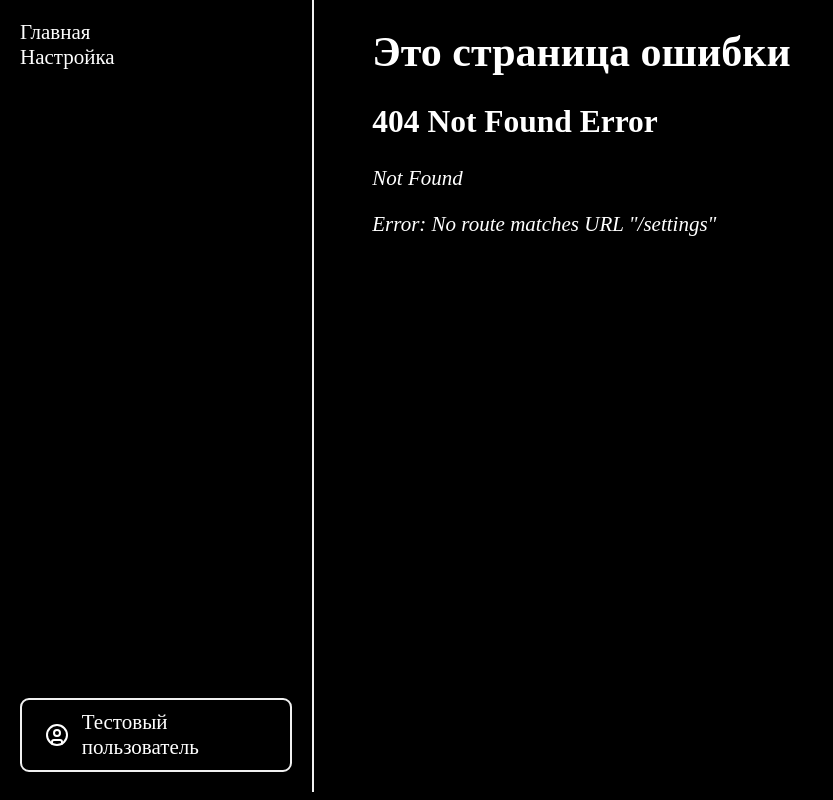
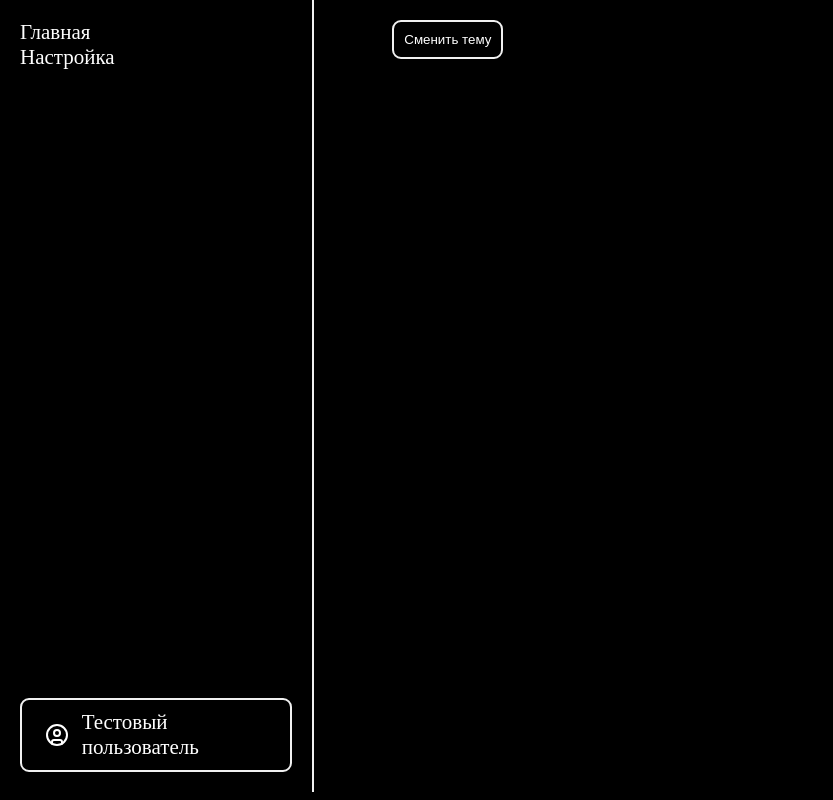
Before and after one commit to Alexander-Guguchkin/PasswordMangerFrontend, a React (Vite) app: page /settings in a window 1280 px wide. Before the commit this address had no page. Shown: the whole page, without its empty margins (0-833 px from the left). Built offline with nearby package versions, Linux system fonts and the light colour scheme.

Commit message:
feat: Добавление страницы настройки

```diff
--- /dev/null
+++ b/src/components/Button/ButtonPrimary.jsx
@@ -0,0 +1,10 @@
+import style from './ButtonPrimary.module.css'
+export default function ButtonPrimary({text}){
+    return (
+        <div>
+            <button className={style.buttonPrimary}>
+                {text}
+            </button>
+        </div>
+    )
+}
--- /dev/null
+++ b/src/components/Button/ButtonPrimary.module.css
@@ -0,0 +1,12 @@
+.buttonPrimary{
+    border: 2px solid #f1f1f1;
+    padding: 10px;
+    border-radius: 9px;
+    background: none;
+    color: white;
+}
+.buttonPrimary:hover{
+    background-color: #f0f0f0;
+    cursor: pointer;
+    color: black;
+}
--- a/src/main.jsx
+++ b/src/main.jsx
@@ -8,12 +8,18 @@ import {
     RouterProvider,
 } from "react-router-dom";
 import ErrorPage from "./components/Error/Error-page-404.jsx";
-import Profile from "./pages/Profile.jsx";
+import Profile from "./pages/Profile/Profile.jsx";
+import Settings from "./pages/Settings/Settings.jsx";
 
 const router = createBrowserRouter([
     {
         path: "/",
         element: <App />,
+        errorElement: <ErrorPage />
+    },
+    {
+        path: "/settings",
+        element: <Settings />,
         errorElement: <ErrorPage />
     },
     {
--- a/src/pages/Profile.jsx
+++ b/src/pages/Profile/Profile.jsx
@@ -1,5 +1,5 @@
 import styles from './Profile.module.css'
-import ProfileInfo from "../components/ProfileInfo/Profilenfo.jsx";
+import ProfileInfo from "../../components/ProfileInfo/Profilenfo.jsx";
 export default function Profile() {
 
     return (
--- /dev/null
+++ b/src/pages/Settings/Settings.jsx
@@ -0,0 +1,9 @@
+import styles from './Settings.module.css'
+import  ButtonPrimary from '../../components/Button/ButtonPrimary.jsx'
+export default function Settings (){
+    return (
+        <div className={styles.settings}>
+            <ButtonPrimary text='Сменить тему'/>
+        </div>
+    )
+}
--- /dev/null
+++ b/src/pages/Settings/Settings.module.css
@@ -0,0 +1,3 @@
+.settings {
+    padding: 20px;
+}
```
Also changed, not shown: src/pages/Profile/Profile.module.css (renamed from src/pages/Profile.module.css).
